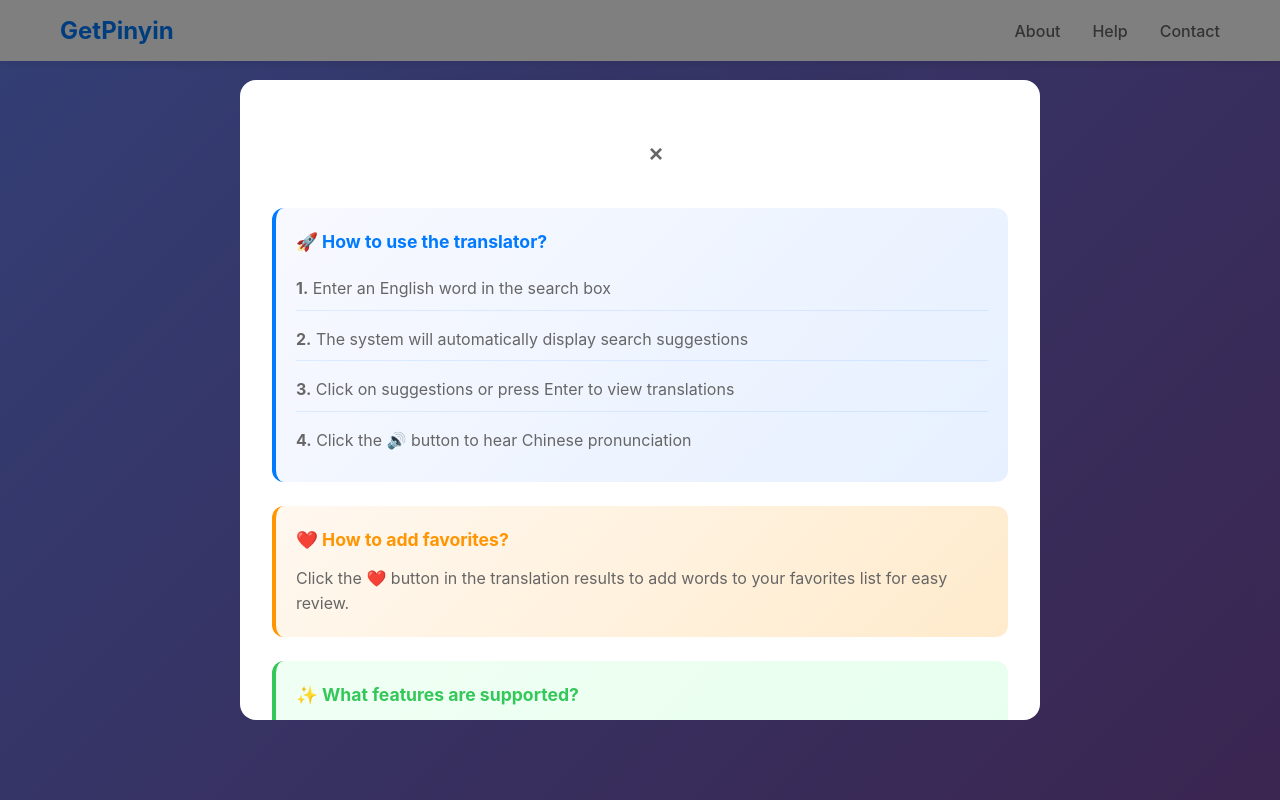
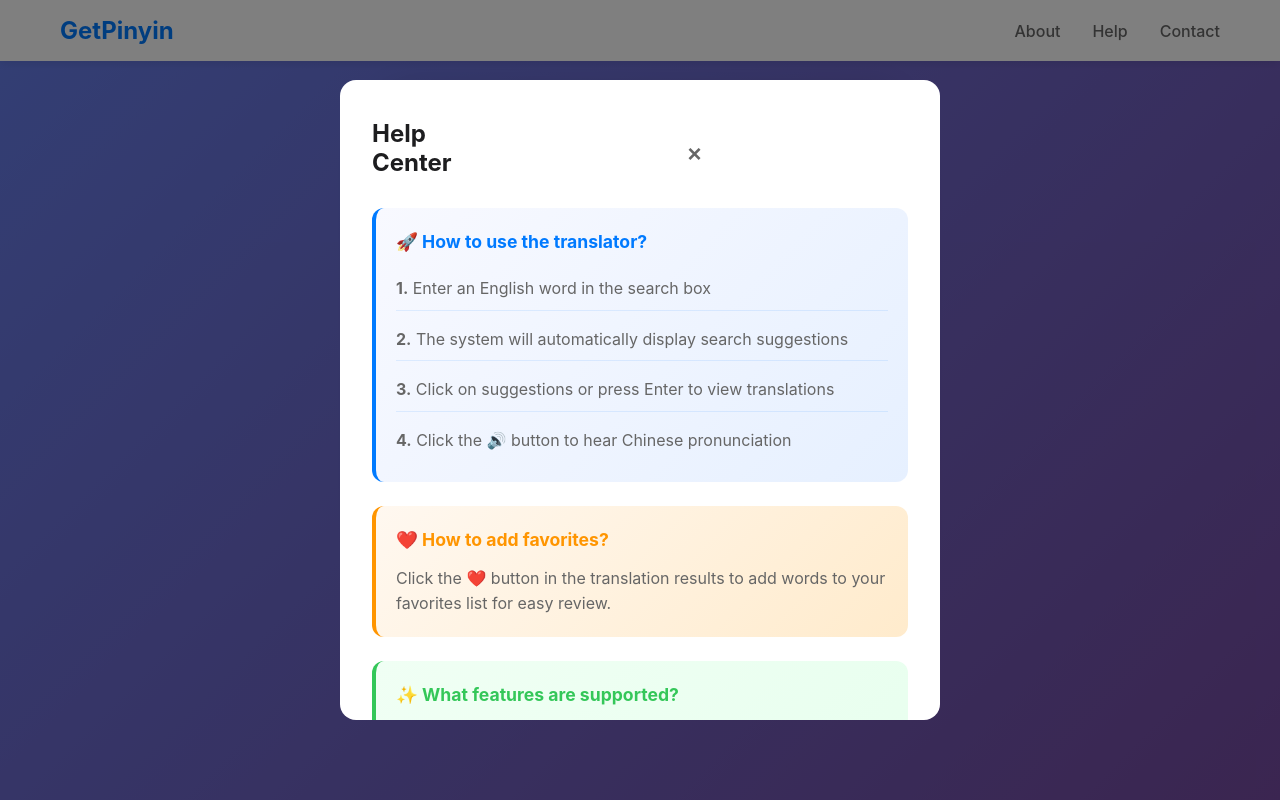
Before and after one commit to smilezjjzjj/getpinyin.online, a plain HTML site: page index.html in a window 1280 px wide. Both pictures are taken after a click on the link "Help". Drawn offline with Linux system fonts and the light colour scheme.

Commit message:
Update index.html

```diff
--- a/index.html
+++ b/index.html
@@ -558,10 +558,10 @@
 
   <!-- Modal for Terms/Privacy -->
   <div id="modal" style="display: none; position: fixed; top: 0; left: 0; width: 100%; height: 100%; background: rgba(0,0,0,0.5); z-index: 10000;">
-    <div style="position: absolute; top: 50%; left: 50%; transform: translate(-50%, -50%); background: white; border-radius: 16px; padding: 32px; max-width: 800px; width: 90vw; max-height: 80vh; overflow-y: auto;">
+    <div style="position: absolute; top: 50%; left: 50%; transform: translate(-50%, -50%); background: white; border-radius: 16px; padding: 32px; max-width: 600px; max-height: 80vh; overflow-y: auto;">
       <div style="display: flex; justify-content: space-between; align-items: center; margin-bottom: 24px;">
-        <h2 id="modalTitle" style="margin: 0; color: #1d1d1f; white-space: nowrap; overflow: hidden; text-overflow: ellipsis; flex: 1; margin-right: 16px;"></h2>
-        <button onclick="closeModal()" style="background: none; border: none; font-size: 24px; cursor: pointer; color: #666; flex-shrink: 0;">&times;</button>
+        <h2 id="modalTitle" style="margin: 0; color: #1d1d1f;"></h2>
+        <button onclick="closeModal()" style="background: none; border: none; font-size: 24px; cursor: pointer; color: #666;">&times;</button>
       </div>
       <div id="modalContent" style="color: #666; line-height: 1.6;"></div>
     </div>
```
